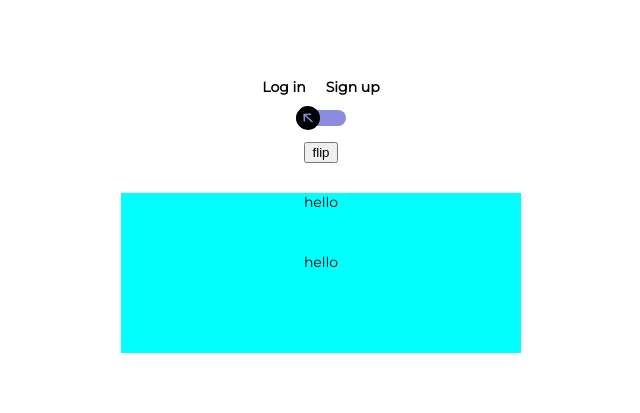
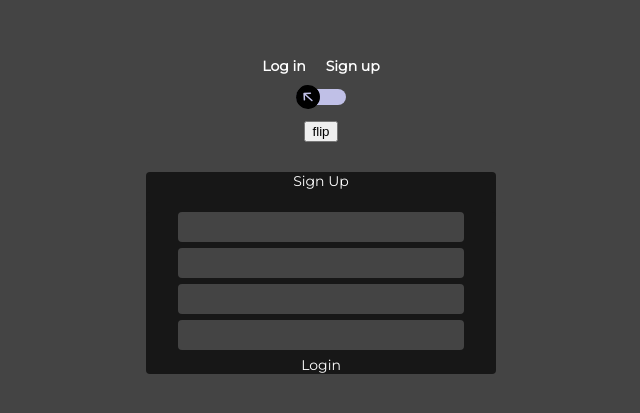
Before and after one commit to Francescostefan1998/readingapp, a React (Create React App) app: page / in a window 1280 px wide. Shown: the part 203-616 px from the top of the page, without its empty margins (319-959 px from the left). Built offline with nearby package versions, Linux system fonts and the light colour scheme.

Commit message:
login flipping

```diff
--- a/src/App.css
+++ b/src/App.css
@@ -1,8 +1,16 @@
 @import url("https://fonts.googleapis.com/css2?family=Teko:wght@500&display=swap");
 @import url("https://fonts.googleapis.com/css2?family=Montserrat:ital,wght@0,400;1,200&display=swap");
+:root {
+  --color-text-white: white;
+  --color-background-primary: rgb(23, 23, 23);
+  --color-background-body: rgb(68, 68, 68);
+}
+
 body {
   font-family: "Montserrat", sans-serif;
   font-size: 14px;
+  color: var(--color-text-white);
+  background-color: var(--color-background-body);
 }
 .App {
   text-align: center;
--- a/src/components/loginPage/LoginPage.jsx
+++ b/src/components/loginPage/LoginPage.jsx
@@ -5,15 +5,18 @@ const LoginPage = () => {
   const [flipTheContainer, setFlipTheContainer] = useState("");
   const [flipTheContainerDown, setFlipTheContainerDown] = useState("");
   const [arrowRotate, setArrowRotate] = useState("");
+  const [arrowTranslate, setArrowTranslate] = useState("");
   const handleFlipping = () => {
     if (flipTheContainer === "flipping-action") {
       setFlipTheContainer("");
       setFlipTheContainerDown("");
       setArrowRotate("arrow-rotate-back");
+      setArrowTranslate("arrow-translate-back");
     } else {
       setFlipTheContainer("flipping-action");
       setFlipTheContainerDown("flipping-action-down");
       setArrowRotate("arrow-rotate-forward");
+      setArrowTranslate("arrow-translate-forward");
     }
   };
   return (
@@ -24,15 +27,29 @@ const LoginPage = () => {
           <div className="signup">Sign up</div>
         </div>
         <div className="login-page-header-choosing-bar">
-          <BsFillArrowLeftCircleFill className={`icon ${arrowRotate}`} />
+          <div
+            className={`login-page-header-choosing-bar-absolute ${arrowTranslate}`}
+          >
+            <div className="login-page-header-choosing-bar-relative">
+              <BsFillArrowLeftCircleFill className={`icon ${arrowRotate}`} />
+            </div>
+          </div>
         </div>
       </div>
       <button onClick={() => handleFlipping()} className="button-flip">
         flip
       </button>
-      <div className={`login-page-container ${flipTheContainer}`}>hello</div>
+      <div className={`login-page-container ${flipTheContainer}`}>Sign Up</div>
       <div className={`login-page-container ${flipTheContainerDown}`}>
-        hello
+        <div className={`reverte-the-animation-to-contrast`}>
+          <div className="section-inside-the-login-container"></div>
+          <div className="section-inside-the-login-container"></div>
+          <div className="section-inside-the-login-container"></div>
+          <div
+            className={`section-inside-the-login-container ${flipTheContainer}`}
+          ></div>
+          <div>Login</div>
+        </div>
       </div>
     </div>
   );
--- a/src/components/loginPage/loginPage.css
+++ b/src/components/loginPage/loginPage.css
@@ -6,15 +6,18 @@
   height: 100vh;
 }
 .login-page-container {
-  width: 400px;
-  height: 100px;
-  background-color: aqua;
+  width: 350px;
+  border-radius: 4px;
+  min-height: 80px;
+  background-color: var(--color-background-primary);
   perspective: 1000px;
   transform-style: preserve-3d;
   transition: transform 1.6s linear;
   transform: skewY(0deg);
   margin-bottom: -20px;
   margin-top: -20px;
+  padding-inline: 32px;
+  box-sizing: border-box;
 }
 
 @keyframes flipping-action {
@@ -69,7 +72,7 @@
   height: 16px;
   position: relative;
   border-radius: 8px;
-  background-color: rgb(139, 139, 224);
+  background-color: rgb(192, 192, 231);
 }
 .button-flip {
   margin-bottom: 50px;
@@ -80,12 +83,51 @@
   top: -4px;
   left: 0px;
   transform: rotate(42deg);
-  transition: transform 1.6s linear;
+  transition: transform 0.8s linear;
+  color: black;
 }
 
 .icon.arrow-rotate-back {
-  transform: rotate(882deg) translateX(50px);
+  transform: rotate(492deg);
 }
 .icon.arrow-rotate-forward {
-  transform: rotate(-882deg) translateX(0px);
+  transform: rotate(42deg);
 }
+
+.login-page-header-choosing-bar-absolute {
+  position: absolute;
+  top: 0;
+  left: 0;
+  transition: transform 0.8s linear;
+}
+.arrow-translate-back {
+  transform: translateX(28px);
+}
+.arrow-translate-forward {
+  transform: translateX(0px);
+}
+
+.section-inside-the-login-container {
+  width: 100%;
+  display: flex;
+  align-items: center;
+  height: 30px;
+  border-radius: 4px;
+  margin-bottom: 6px;
+  background-color: var(--color-background-body);
+}
+.reverte-the-animation-to-contrast {
+  z-index: 2;
+}
+
+@keyframes flipping-action-special-for-the-inside {
+  0% {
+    transform: rotateY(0deg) skewY(0deg);
+  }
+  45% {
+    transform: rotateY(90deg) skewY(4deg);
+  }
+  100% {
+    transform: rotateY(180deg) skewY(0deg);
+  }
+}
```
